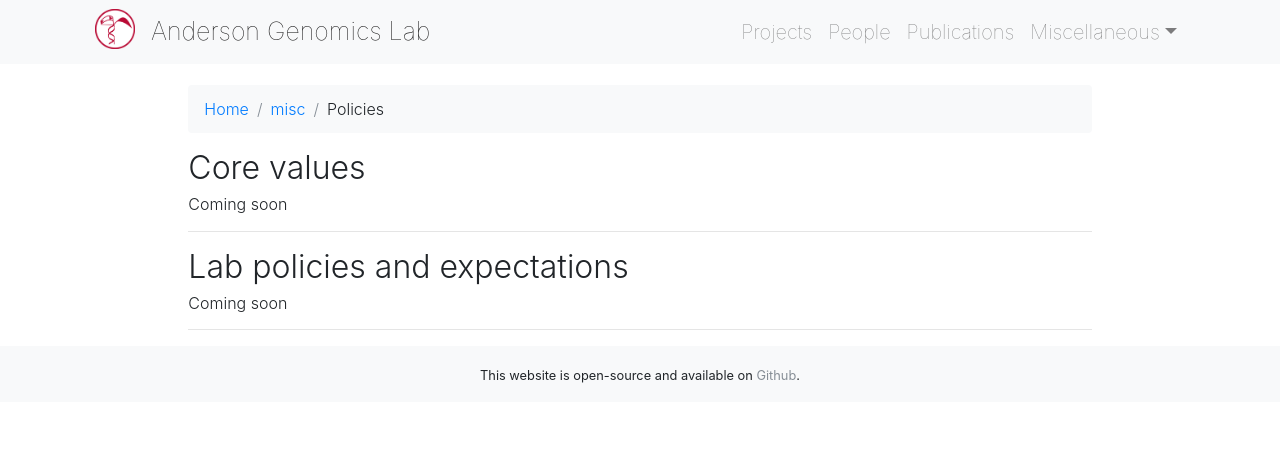
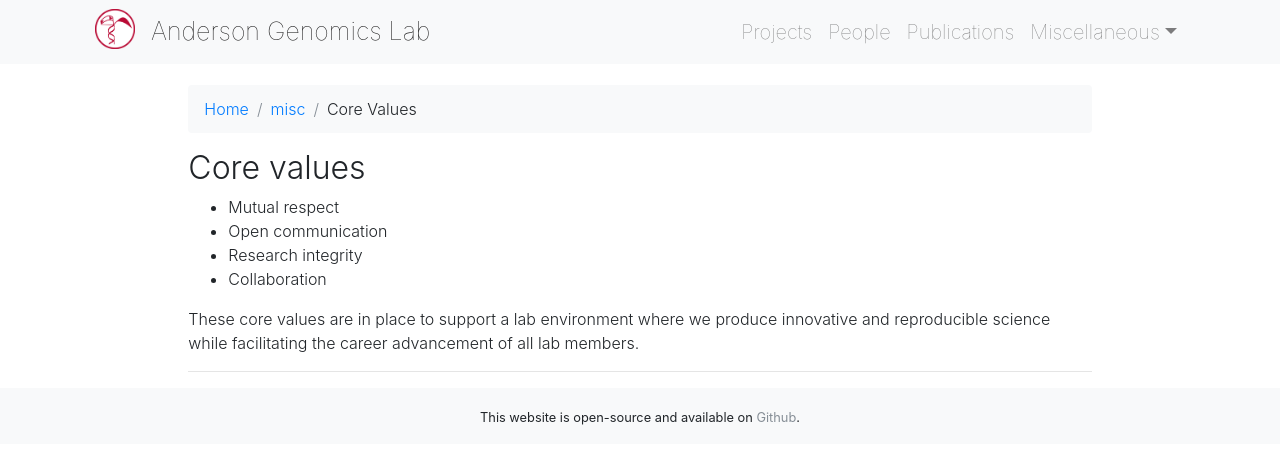
Before and after one commit to andersongenomicslab/andersongenomicslab.github.io, a Jekyll site: the page built from misc/_posts/2010-01-04-Policies.md, in a window 1280 px wide. Shown: the top 464 px of the page. Built offline with Jekyll 4.4.1, drawn with Linux system fonts in a browser that asks for light colours; nearby versions of some CDN libraries; a style sheet for code colours, icons or effects is not loaded.

Commit message:
Update 2010-01-04-Policies.md

```diff
--- a/misc/_posts/2010-01-04-Policies.md
+++ b/misc/_posts/2010-01-04-Policies.md
@@ -1,17 +1,18 @@
 ---
 layout: misc
-title: Policies
+title: Core Values
 ---
 
 
 # Core values
 
-##### Coming soon
+* Mutual respect
+* Open communication
+* Research integrity
+* Collaboration
+
+
+These core values are in place to support a lab environment where we produce innovative and reproducible science while facilitating the career advancement of all lab members.
+
 
 ___
-
-# Lab policies and expectations
-
-##### Coming soon
-
-___
```
